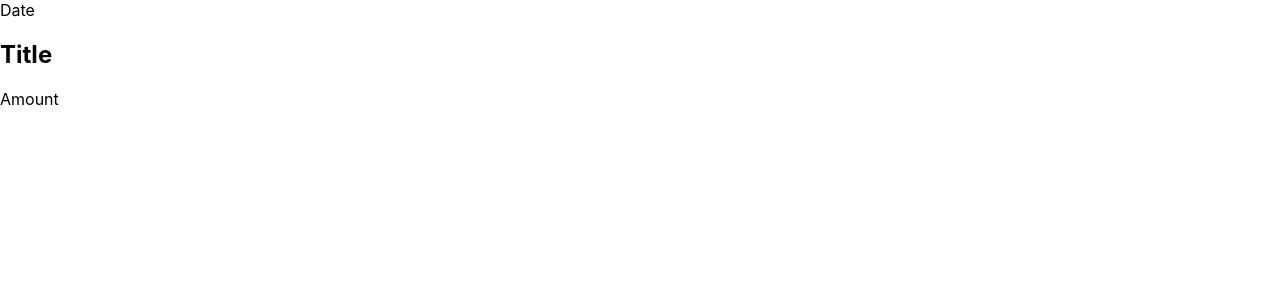
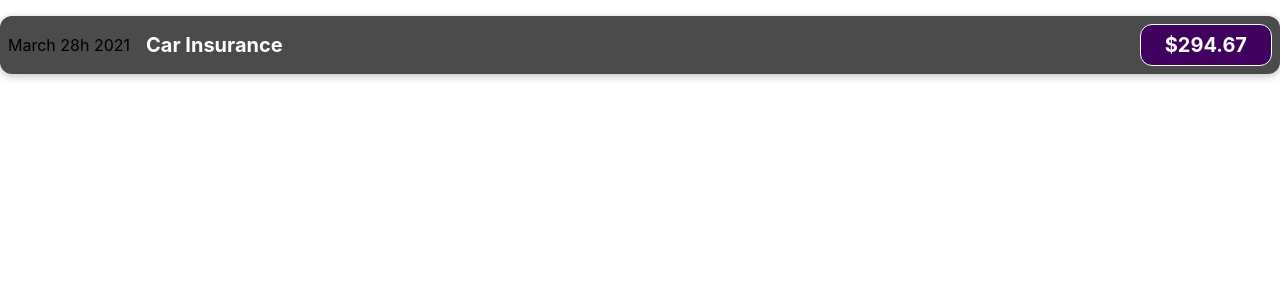
Before and after one commit to HiepHoang2190/React-udemy, a React (Create React App) app: page / in a window 1280 px wide. Shown: the top 300 px of the page. Built offline with nearby package versions, Linux system fonts and the light colour scheme.

Commit message:
video-35-Adding Basic CSS Styling

```diff
--- /dev/null
+++ b/src/components/ExpenseItem.css
@@ -0,0 +1,56 @@
+.expense-item {
+  display: flex;
+  justify-content: space-between;
+  align-items: center;
+  box-shadow: 0 2px 8px rgba(0, 0, 0, 0.25);
+  padding: 0.5rem;
+  margin: 1rem 0;
+  border-radius: 12px;
+  background-color: #4b4b4b;
+}
+
+.expense-item__description {
+  display: flex;
+  flex-direction: column;
+  gap: 1rem;
+  align-items: flex-end;
+  flex-flow: column-reverse;
+  justify-content: flex-start;
+  flex: 1;
+}
+
+.expense-item h2 {
+  color: #3a3a3a;
+  font-size: 1rem;
+  flex: 1;
+  margin: 0 1rem;
+  color: white;
+}
+
+.expense-item__price {
+  font-size: 1rem;
+  font-weight: bold;
+  color: white;
+  background-color: #40005d;
+  border: 1px solid white;
+  padding: 0.5rem;
+  border-radius: 12px;
+}
+
+@media (min-width: 580px) {
+  .expense-item__description {
+    flex-direction: row;
+    align-items: center;
+    justify-content: flex-start;
+    flex: 1;
+  }
+
+  .expense-item__description h2 {
+    font-size: 1.25rem;
+  }
+
+  .expense-item__price {
+    font-size: 1.25rem;
+    padding: 0.5rem 1.5rem;
+  }
+}
--- a/src/components/ExpenseItem.js
+++ b/src/components/ExpenseItem.js
@@ -1,12 +1,12 @@
-import React from 'react'
-
+import React from 'react';
+import './ExpenseItem.css';
 export default function ExpenseItem() {
   return (
-   <div>
-     <div>Date</div>
-     <div>
-       <h2>Title</h2>
-       <div>Amount</div>
+   <div className="expense-item">
+     <div>March 28h 2021</div>
+     <div className="expense-item__description">
+       <h2>Car Insurance</h2>
+       <div className="expense-item__price">$294.67</div>
      </div>
    </div>
   )
```
